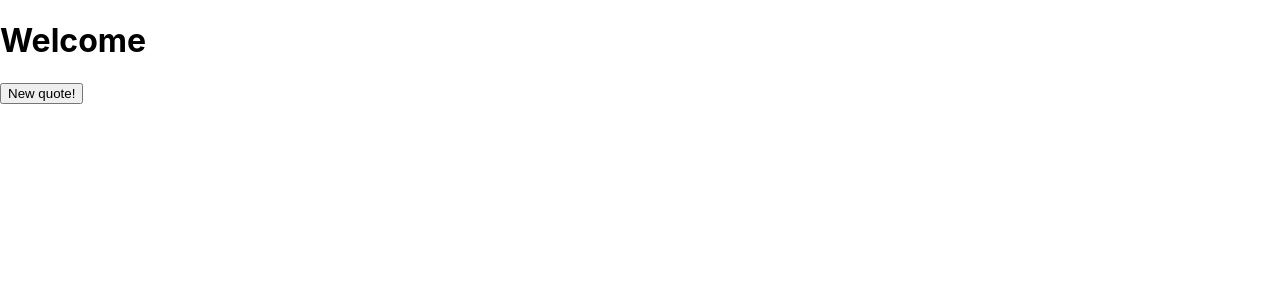
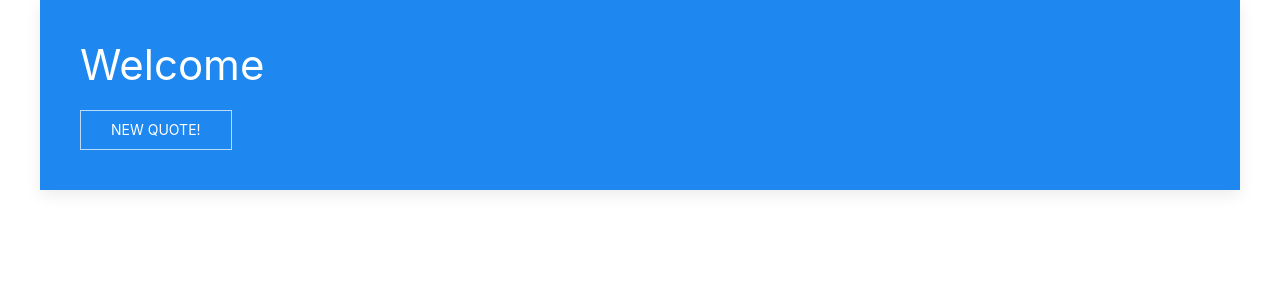
Before and after one commit to aed1988/random_quote_machine, a React (Create React App) app: page / in a window 1280 px wide. Shown: the top 300 px of the page. Built offline with nearby package versions, Linux system fonts and the light colour scheme.

Commit message:
Added UIKit and styled the Welcome and Quote components

```diff
--- a/public/index.html
+++ b/public/index.html
@@ -9,6 +9,7 @@
       content="Web site created using create-react-app"
     />
     <title>Random Quote Machine!</title>
+    <link rel="stylesheet" href="https://cdn.jsdelivr.net/npm/uikit@3.4.4/dist/css/uikit.min.css" />
   </head>
   <body>
     <noscript>You need to enable JavaScript to run this app.</noscript>
--- a/src/App.css
+++ b/src/App.css
@@ -2,16 +2,6 @@
   text-align: center;
 }
 
-.App-logo {
-  height: 40vmin;
-  pointer-events: none;
-}
-
-@media (prefers-reduced-motion: no-preference) {
-  .App-logo {
-    animation: App-logo-spin infinite 20s linear;
-  }
-}
 
 .App-header {
   background-color: #282c34;
--- a/src/Quote.js
+++ b/src/Quote.js
@@ -3,18 +3,22 @@ import React from 'react'
 class Quote extends React.Component {
   render() {
     return (
-      <div>
+      <>
+        <div class="uk-container">
+          <div class="uk-card uk-card-body uk-card-primary">
             <h1 id="text">"{this.props.quote}"</h1>
             <h4 id="author">- {this.props.author}</h4>
             <h6>{this.props.number}</h6>
             <button
               id="new-quote"
               onClick={() => this.props.onClick()}
-          className='effect effect-1'
+              className='uk-button uk-button-default'
             >New quote!</button>
             <br />
             <a href="twitter.com/intent/tweet">Tweet</a>
             </div>
+        </div>
+      </>
     );
   }
 }
--- a/src/Welcome.js
+++ b/src/Welcome.js
@@ -3,13 +3,18 @@ import React from 'react'
 class Welcome extends React.Component {
   render() {
     return (
-      <div>
-        <h1>Welcome</h1>
-        <button
-          onClick={this.props.onClick}
-          className='effect effect-1'
-        >New quote!</button>
-      </div>
+      <>
+        <div class="uk-container">
+          <div class="uk-card uk-card-body uk-card-primary">
+            <h1>Welcome</h1>
+            <button
+              id="welcome"
+              onClick={() => this.props.onClick()}
+              className='uk-button uk-button-default'
+            >New quote!</button>
+          </div>
+        </div>
+      </>
     )
   }
 }
```
Also changed, not shown: src/App.js (line endings or trailing spaces). Lines whose indentation alone changed are shown as unchanged.
